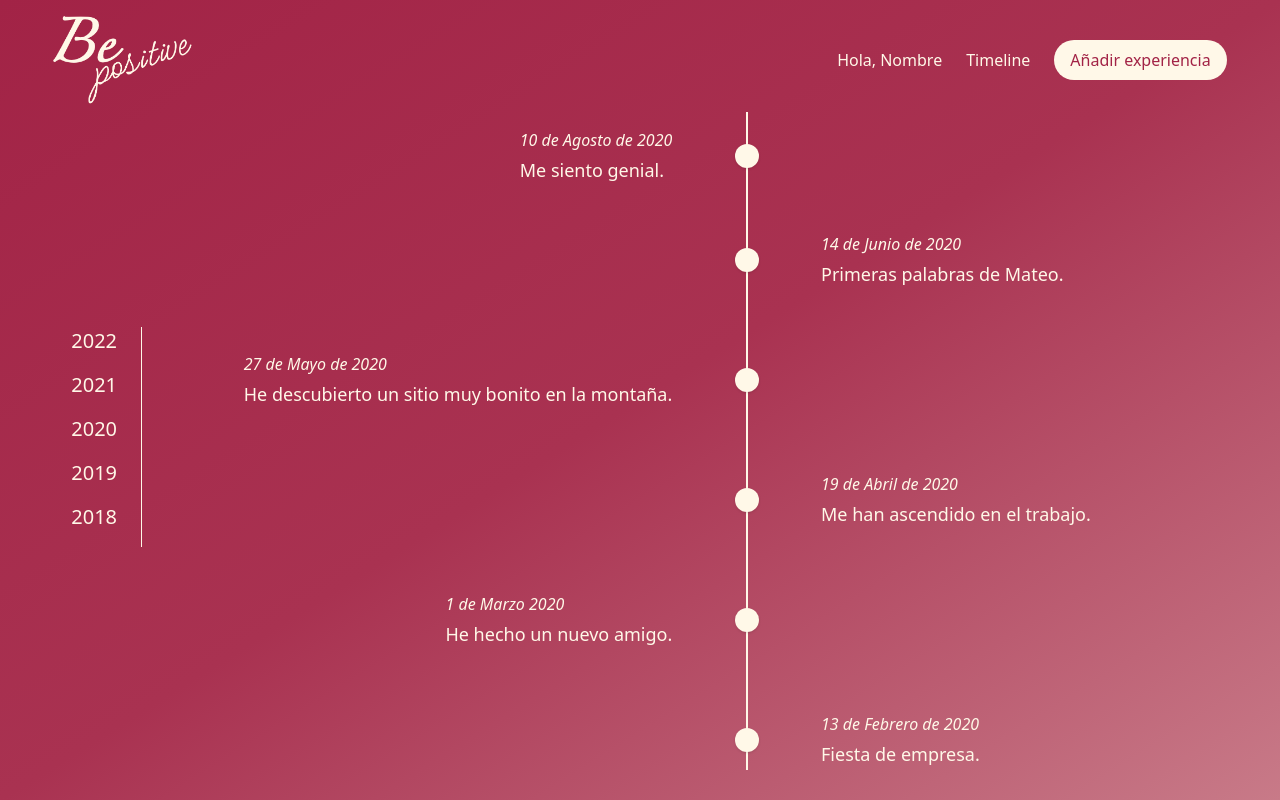
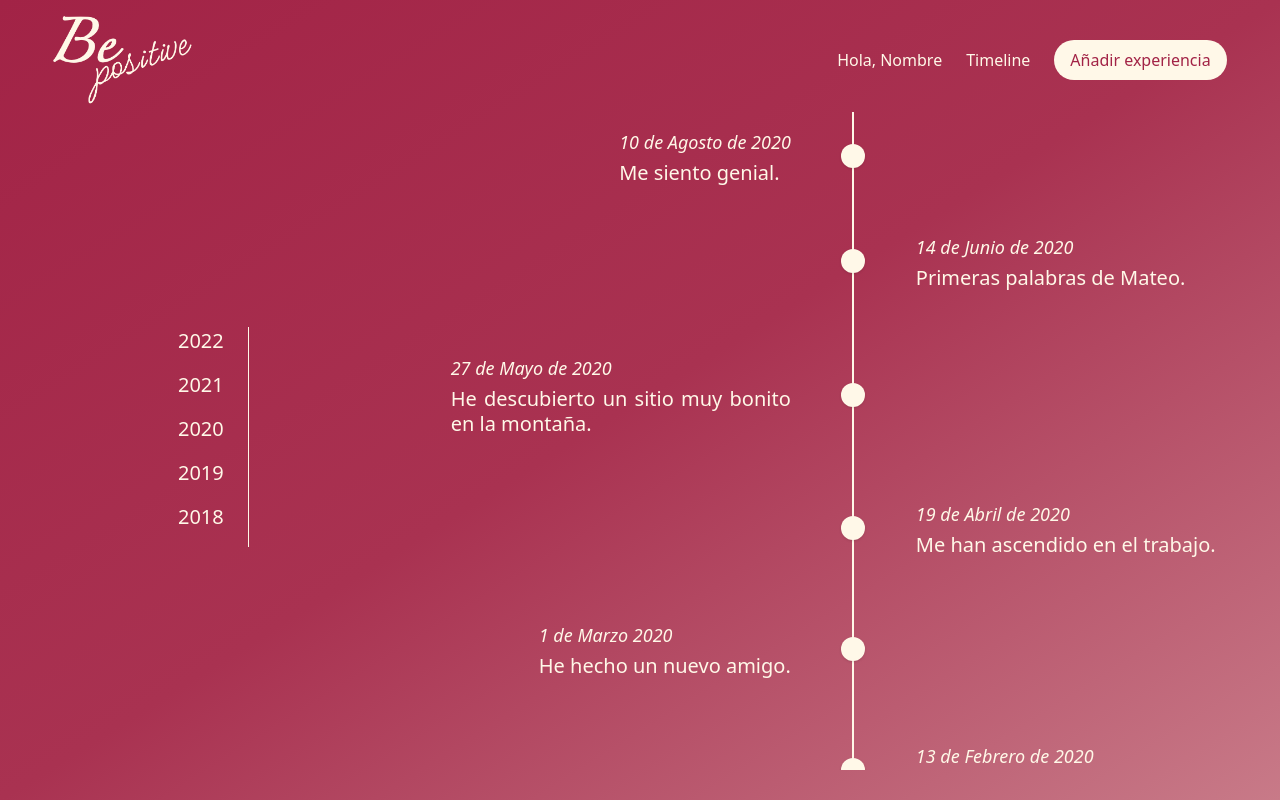
Before and after one commit to maroch0/PFC-BePositive, a Vue app: page /timeline in a window 1280 px wide. Built offline with nearby package versions, Linux system fonts and the light colour scheme.

Commit message:
remove last fix

```diff
--- a/src/components/RateExperience.vue
+++ b/src/components/RateExperience.vue
@@ -1,26 +1,26 @@
 <template>
     <div class="flex justify-center items-center space-x-4">
         <span
-            class="text-xl sm:text-base"
+            class="text-xl"
         >
             Califica tu experiencia
         </span>
 
         <div class="rate flex flex-row-reverse justify-center items-center">
             <input type="radio" id="star1" name="rate" value="1" />
-            <label class="w-8 md:w-7 sm:w-.5" for="star1">1 star</label>
+            <label class="w-8 md:w-7" for="star1">1 star</label>
 
             <input type="radio" id="star2" name="rate" value="2" />
-            <label class="w-8 md:w-7 sm:w-.5" for="star2">2 stars</label>
+            <label class="w-8 md:w-7" for="star2">2 stars</label>
 
             <input type="radio" id="star3" name="rate" value="3" />
-            <label class="w-8 md:w-7 sm:w-.5" for="star3">3 stars</label>
+            <label class="w-8 md:w-7" for="star3">3 stars</label>
 
             <input type="radio" id="star4" name="rate" value="4" />
-            <label class="w-8 md:w-7 sm:w-.5" for="star4">4 stars</label>
+            <label class="w-8 md:w-7" for="star4">4 stars</label>
 
             <input type="radio" id="star5" name="rate" value="5" />
-            <label class="w-8 md:w-7 sm:w-.5" for="star5">5 star</label>
+            <label class="w-8 md:w-7" for="star5">5 star</label>
         </div>
     </div>
 </template>
--- a/src/components/RegisterForm.vue
+++ b/src/components/RegisterForm.vue
@@ -1,6 +1,6 @@
 <template>
   <form
-    class="sm:w-full text-cosmicLatte grid grid-cols-2 justify-center gap-8 ml-28 sm:ml-10"
+    class="text-cosmicLatte grid grid-cols-2 justify-center gap-8 ml-28"
   >
     <div
       class="w-3/4 flex flex-col space-y-12"
--- a/src/components/TimelineItem.vue
+++ b/src/components/TimelineItem.vue
@@ -4,8 +4,8 @@
       <!-- left -->
       <div class="flex flex-row-reverse md:contents">
         <div class="col-start-1 col-end-5 p-4 rounded-xl ml-auto">
-          <h3 class="italic text-lg sm:text-base mb-1">10 de Agosto de 2020</h3>
-          <p class="leading-tight text-xl sm:text-lg text-justify">Me siento genial.</p>
+          <h3 class="italic text-lg mb-1">10 de Agosto de 2020</h3>
+          <p class="leading-tight text-xl text-justify">Me siento genial.</p>
         </div>
         <div class="col-start-5 col-end-6 md:mx-auto relative mr-10">
           <div class="h-full w-6 flex items-center justify-center">
@@ -45,8 +45,8 @@
           ></div>
         </div>
         <div class="col-start-6 col-end-10 p-4 rounded-xl my-4 mr-auto">
-          <h3 class="italic text-lg sm:text-base mb-1">14 de Junio de 2020</h3>
-          <p class="leading-tight text-xl sm:text-lg text-justify">
+          <h3 class="italic text-lg mb-1">14 de Junio de 2020</h3>
+          <p class="leading-tight text-xl text-justify">
             Primeras palabras de Mateo.
           </p>
         </div>
@@ -54,8 +54,8 @@
       <!-- left -->
       <div class="flex flex-row-reverse md:contents">
         <div class="col-start-1 col-end-5 p-4 rounded-xl my-4 ml-auto">
-          <h3 class="italic text-lg sm:text-base mb-1">27 de Mayo de 2020</h3>
-          <p class="leading-tight text-xl sm:text-lg text-justify">
+          <h3 class="italic text-lg mb-1">27 de Mayo de 2020</h3>
+          <p class="leading-tight text-xl text-justify">
             He descubierto un sitio muy bonito en la montaña.
           </p>
         </div>
@@ -97,8 +97,8 @@
           ></div>
         </div>
         <div class="col-start-6 col-end-10 p-4 rounded-xl my-4 mr-auto">
-          <h3 class="italic text-lg sm:text-base mb-1">19 de Abril de 2020</h3>
-          <p class="leading-tight text-xl sm:text-lg text-justify">
+          <h3 class="italic text-lg mb-1">19 de Abril de 2020</h3>
+          <p class="leading-tight text-xl text-justify">
             Me han ascendido en el trabajo.
           </p>
         </div>
@@ -106,8 +106,8 @@
       <!-- left -->
       <div class="flex flex-row-reverse md:contents">
         <div class="col-start-1 col-end-5 p-4 rounded-xl my-4 ml-auto">
-          <h3 class="italic text-lg sm:text-base mb-1">1 de Marzo 2020</h3>
-          <p class="leading-tight text-xl sm:text-lg text-justify">
+          <h3 class="italic text-lg mb-1">1 de Marzo 2020</h3>
+          <p class="leading-tight text-xl text-justify">
             He hecho un nuevo amigo.
           </p>
         </div>
@@ -149,15 +149,15 @@
           ></div>
         </div>
         <div class="col-start-6 col-end-10 p-4 rounded-xl my-4 mr-auto">
-          <h3 class="italic text-lg sm:text-base mb-1">13 de Febrero de 2020</h3>
-          <p class="leading-tight text-xl sm:text-lg text-justify">Fiesta de empresa.</p>
+          <h3 class="italic text-lg mb-1">13 de Febrero de 2020</h3>
+          <p class="leading-tight text-xl text-justify">Fiesta de empresa.</p>
         </div>
       </div>
       <!-- left -->
       <div class="flex flex-row-reverse md:contents">
         <div class="col-start-1 col-end-5 p-4 rounded-xl my-4 ml-auto">
-          <h3 class="italic text-lg sm:text-base mb-1">1 de Enero de 2020</h3>
-          <p class="leading-tight text-xl sm:text-lg text-justify">
+          <h3 class="italic text-lg mb-1">1 de Enero de 2020</h3>
+          <p class="leading-tight text-xl text-justify">
             Un nuevo año me espera.
           </p>
         </div>
--- a/src/components/UpdateImage.vue
+++ b/src/components/UpdateImage.vue
@@ -3,7 +3,7 @@
         class="flex flex-col justify-center items-center space-y-4"
     >
         <div
-            class="flex justify-center items-center w-44 md:w-38 sm:w-32 h-44 md:h-38 sm:h-32 overflow-hidden rounded-fifty outline outline-4 outline-cosmicLatte"
+            class="flex justify-center items-center w-44 md:w-38 h-44 md:h-38 overflow-hidden rounded-fifty outline outline-4 outline-cosmicLatte"
         >
             <img
             src="src/assets/profile-img.png"
--- a/src/components/UpdateProfileForm.vue
+++ b/src/components/UpdateProfileForm.vue
@@ -1,6 +1,6 @@
 <template>
     <form
-      class="w-3/12 sm:w-6/12 text-cosmicLatte flex flex-col justify-center space-y-4 md:space-y-2"
+      class="w-3/12 text-cosmicLatte flex flex-col justify-center space-y-4 md:space-y-2"
     >
         <label
           for="name"
--- a/src/views/AddExperience.vue
+++ b/src/views/AddExperience.vue
@@ -19,7 +19,7 @@
     </div>
 
     <label for="image"
-      class="w-3/12 sm:w-6/12 text-center py-2 outline outline-cosmicLatte rounded-full cursor-pointer"
+      class="w-3/12 text-center py-2 outline outline-cosmicLatte rounded-full cursor-pointer"
     >
       A&ntilde;ade una imagen de tu experiencia
     </label>
@@ -29,7 +29,7 @@
 
     <button
       type="button"
-      class="self-center btn bg-cosmicLatte text-ruby w-3/12 sm:w-6/12 rounded-full py-2 text-lg"
+      class="self-center btn bg-cosmicLatte text-ruby w-3/12 rounded-full py-2 text-lg"
     >
       Conservar experiencia
     </button>
--- a/src/views/Login.vue
+++ b/src/views/Login.vue
@@ -3,7 +3,7 @@
     class="flex h-full"
   >
     <aside
-      class="w-2/4 sm:hidden flex items-center"
+      class="w-2/4 flex items-center"
     >
       <img
         src="src/assets/timeline-login.png"
@@ -13,7 +13,7 @@
     </aside>
 
     <article
-      class="w-2/4 sm:w-full flex flex-col justify-center items-center space-y-28"
+      class="w-2/4 flex flex-col justify-center items-center space-y-28"
     >
       <img
         src="src/assets/logo-bepositive.png"
--- a/src/views/Register.vue
+++ b/src/views/Register.vue
@@ -19,7 +19,7 @@
     <div class="w-full flex flex-col justify-center items-center">
       <button
         type="button"
-        class="btn bg-cosmicLatte text-intenseRose w-1/4 sm:w-2/6 text-2xl rounded-full py-2"
+        class="btn bg-cosmicLatte text-intenseRose w-1/4 text-2xl rounded-full py-2"
       >
         <router-link
           class="text-2xl"
--- a/src/views/Timeline.vue
+++ b/src/views/Timeline.vue
@@ -2,11 +2,11 @@
   <Header />
 
   <section class="flex h-5/6 overflow-hidden">
-    <aside class="w-2/6 sm:w-1/6 flex justify-center items-center">
+    <aside class="w-2/6 flex justify-center items-center">
       <TestYearMenu />
     </aside>
 
-    <article class="w-4/6 sm:w-5/6 h-full overflow-auto">
+    <article class="w-4/6 h-full overflow-auto">
       <TimelineItem />
     </article>
   </section>
--- a/src/views/UserProfile.vue
+++ b/src/views/UserProfile.vue
@@ -11,7 +11,7 @@
 
     <button
       type="button"
-      class="w-3/12 sm:w-6/12 self-center btn bg-cosmicLatte text-ruby rounded-full py-2 text-xl md:text-lg"
+      class="w-3/12 self-center btn bg-cosmicLatte text-ruby rounded-full py-2 text-xl md:text-lg"
     >
       Actualizar Perfil
     </button>
```
